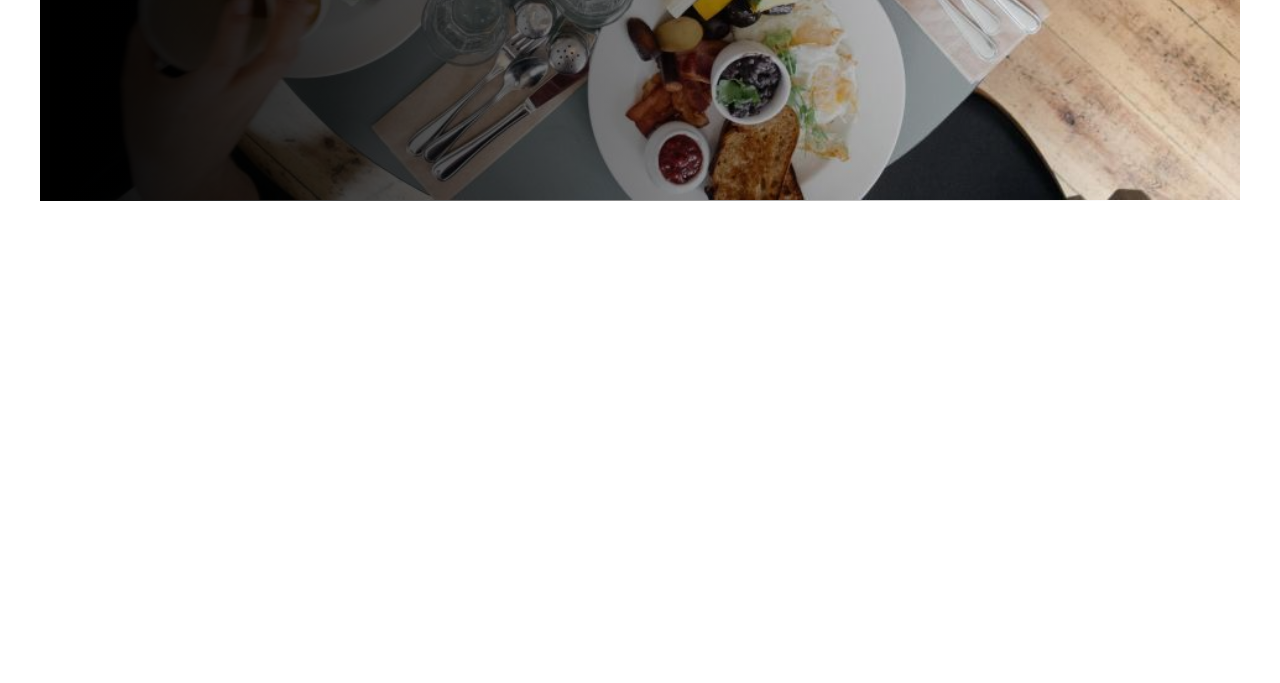
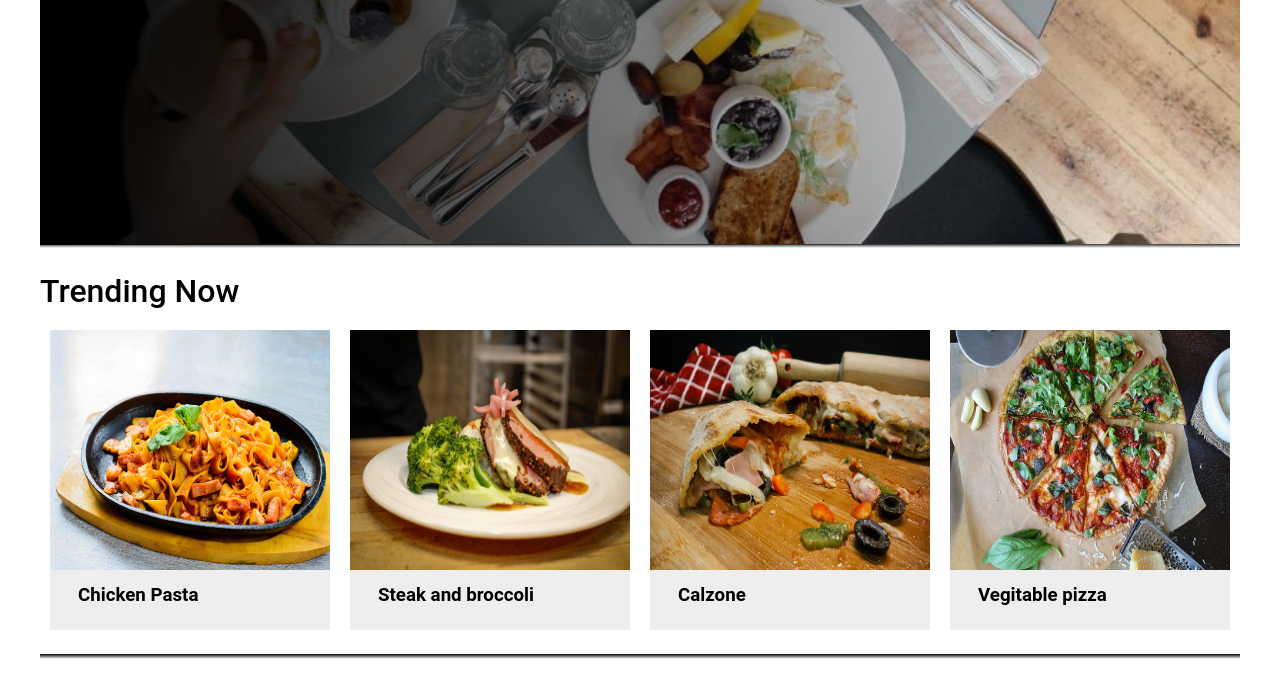
Before and after one commit to commondrop/TheRecipeBook, a plain HTML site: page index.html in a window 1280 px wide. Shown: the part 681-1364 px from the top of the page. Before the commit the page ends 882 px from the top, so only its background shows below. Drawn offline with Linux system fonts and the light colour scheme.

Commit message:
trending

```diff
--- a/index.html
+++ b/index.html
@@ -28,5 +28,29 @@
             <button>See them all</button>
         </div>
     </div>
+    <div class="content">
+        <div class="divider"></div>
+        <h2>Trending Now</h2>
+        <div class="trending">
+            <div class="card">
+                <img src="img/food-drink-food-preview.jpg" alt="">
+                <h3>Chicken Pasta</h3>
+            </div>
+            <div class="card">
+                <img src="img/preview16.jpg" alt="">
+                <h3>Steak and broccoli</h3>
+            </div>
+            <div class="card">
+                <img src="img/baked-bread-calzone-cheese-preview.jpg" alt="">
+                <h3>Calzone</h3>
+            </div>
+            <div class="card">
+                <img src="img/food-drink-food-pizza-pizzas-preview.jpg" alt="">
+                <h3>Vegitable pizza</h3>
+            </div>
+
+        </div>
+        <div class="divider"></div>
+    </div>
 </body>
 </html>
--- a/style.css
+++ b/style.css
@@ -9,6 +9,7 @@ body{
     height: 100vh;
     display: flex;
     flex-direction: column;
+    padding-top: 100px;
 }
 header{
     width: 100%;
@@ -16,6 +17,10 @@ header{
     background: #131313;
     display: flex;
     align-items: center;
+    position: fixed; /* Keeps it fixed at the top */
+    top: 0;
+    left: 0;
+    z-index: 1000; /* Ensures it stays above other elements */
 }
 header h2{
     margin-left: 2%;
@@ -97,3 +102,52 @@ header svg{
     text-transform: uppercase;
     border-radius: 8px;
 }
+.content{
+    width: 100%;
+    max-width: 1200px;
+    margin: 0 auto;
+    display: flex;
+    flex-direction: column;
+    align-items: center;
+    text-align: center;
+    flex: 1;
+}
+.content h2{
+    align-self: flex-start;
+    text-align: left;
+    width: 100%;
+    font-size: 2rem;
+    font-weight: 500;
+}
+.divider{
+    margin-top: 2%;
+    margin-bottom: 2%;
+    width: 100%;
+    height: 5px;
+    background: linear-gradient(180deg, black .1%, transparent 99%);
+}
+.trending{
+    width: 100%;
+    display: flex;
+    flex-wrap: wrap; /* Ensures cards don’t squeeze each other */
+    justify-content: center;/* Centers cards */
+    gap: 20px; /* Adds space between cards */
+    margin-top: 20px;
+}
+.card{
+    width: 280px;
+    height: 300px;
+    background: #eee;
+    display: flex;
+    flex-direction: column;
+    text-align: left;
+    cursor: pointer;
+}
+.card img{
+    width: 100%;
+    height: 80%;
+}
+.card h3{
+    margin-left: 10%;
+    margin-top: 5%;
+}
```
Also changed, not shown: img/baked-bread-calzone-cheese-preview.jpg (added), img/food-drink-food-pizza-pizzas-preview.jpg (added), img/food-drink-food-preview.jpg (added), img/preview16.jpg (added).
